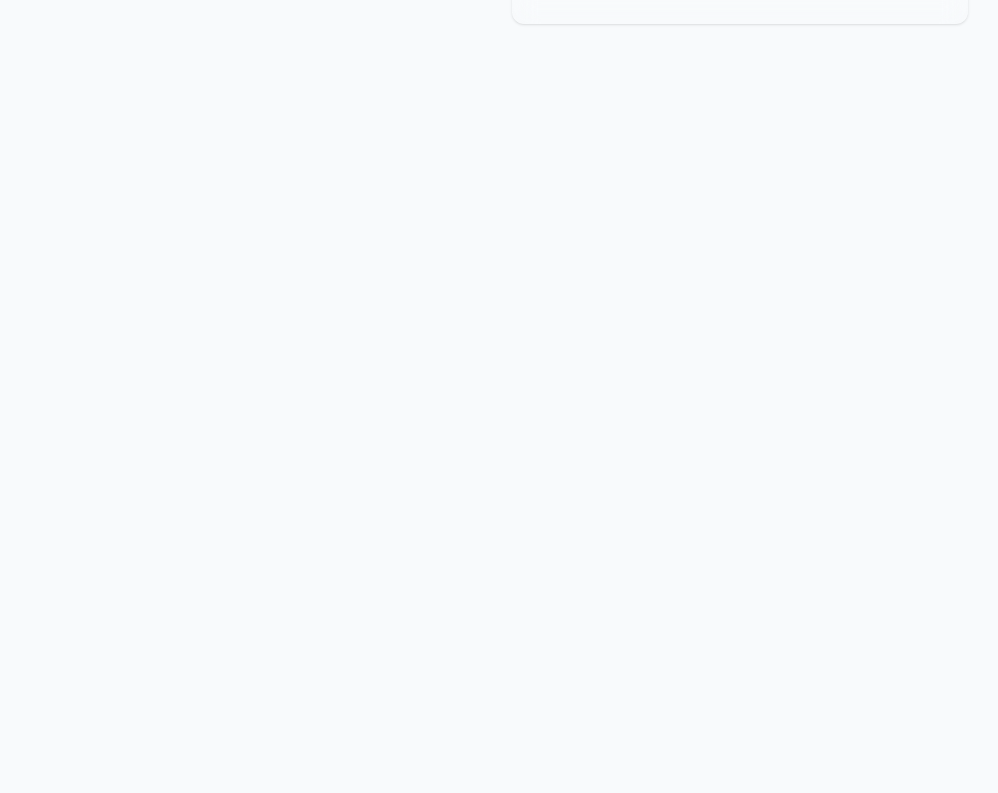
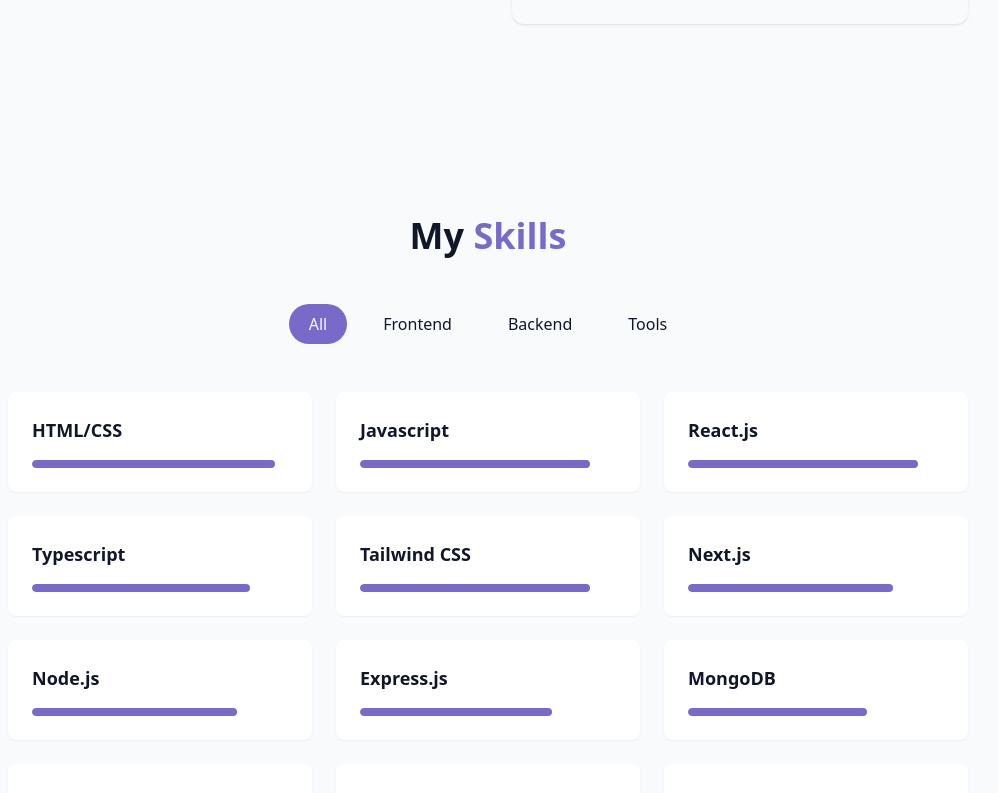
Before and after one commit to hanarfn/my-portfolio, a React (Vite) app: page / in a window 1280 px wide. Shown: the part 1380-2173 px from the top of the page, without its empty margins (152-1150 px from the left). Before the commit the page ends 1500 px from the top, so only its background shows below. Built offline with nearby package versions, Linux system fonts and the light colour scheme.

Commit message:
feat: add skills section

```diff
--- /dev/null
+++ b/src/components/SkillsSection.jsx
@@ -0,0 +1,82 @@
+import { useState } from "react";
+
+import { cn } from "../lib/utils";
+
+const skills = [
+    // Front-end
+    { name: "HTML/CSS", level: 95, category: "frontend" },
+    { name: "Javascript", level: 90, category: "frontend" },
+    { name: "React.js", level: 90, category: "frontend" },
+    { name: "Typescript", level: 85, category: "frontend" },
+    { name: "Tailwind CSS", level: 90, category: "frontend" },
+    { name: "Next.js", level: 80, category: "frontend" },
+
+    // Back-end
+    { name: "Node.js", level: 80, category: "backend" },
+    { name: "Express.js", level: 75, category: "backend" },
+    { name: "MongoDB", level: 70, category: "backend" },
+    { name: "PostgreSQL", level: 65, category: "backend" },
+    { name: "GraphQL", level: 60, category: "backend" },
+
+    // Tools
+    { name: "Git/Github", level: 90, category: "tools" },
+    { name: "Docker", level: 70, category: "tools" },
+    { name: "Figma", level: 85, category: "tools" },
+    { name: "VS Code", level: 95, category: "tools" },
+];
+
+const categories = ["all", "frontend", "backend", "tools"];
+
+export const SkillsSection = () => {
+    const [activeCategory, setActiveCategory] = useState("all");
+
+    const filteredSkills = skills.filter((skill) => activeCategory === "all" || skill.category === activeCategory);
+    return (
+        <section id="skills" className="py-24 px-24 relative bg-secondary/30">
+            <div className="container mx-auto max-w-5xl">
+                <h2 className="text-3xl md:text-4xl font-bold mb-12 text-center">
+                    My <span className="text-primary"> Skills</span>
+                </h2>
+
+                <div className="flex flex-wrap justify-center gap-4 mb-12">
+                    {categories.map((category, key) => (
+                        <button
+                            key={key}
+                            onClick={() => setActiveCategory(category)}
+                            className={cn(
+                                "px-5 py-2 rounded-full transition-colors duration-300 capitalize",
+                                activeCategory === category
+                                    ? "bg-primary text-primary-foreground"
+                                    : "bg-secondary/70 text-foreground hover:bg-secondary"
+                            )}
+                        >
+                            {category}
+                        </button>
+                    ))}
+                </div>
+
+                <div className="grid grid-cols-1 sm:grid-cols-2 lg:grid-cols-3 gap-6">
+                    {filteredSkills.map((skill, key) => (
+                        <div key={key} className="bg-card p-6 rounded-lg shadow-xs card-hover">
+                            <div className="text-left mb-4">
+                                <h3 className="font-semibold text-lg"> {skill.name}</h3>
+                            </div>
+                            <div className="w-full bg-secondary/50 h-2 rounded-full overflow-hidden">
+                                <div
+                                    className="bg-primary h-2 rounded-full origin-left animate-[grow_1.5s_ease-out]"
+                                    style={{ width: skill.level + "%" }}
+                                />
+
+                                <div className="text-right mt-1">
+                                    <span className="text-sm text-muted-foreground">
+                                        {skill.level}%
+                                    </span>
+                                </div>
+                            </div>
+                        </div>
+                    ))}
+                </div>
+            </div>
+        </section>
+    );
+};
--- a/src/pages/Home.jsx
+++ b/src/pages/Home.jsx
@@ -1,6 +1,7 @@
 import { AboutSection } from "../components/AboutSection";
 import { HeroSection } from "../components/HeroSection";
 import { Navbar } from "../components/Navbar";
+import { SkillsSection } from "../components/SkillsSection";
 import { StarBackground } from "../components/StarBackground";
 import { ThemeToggle } from "../components/ThemeToggle";
 
@@ -17,6 +18,7 @@
             <main>
                 <HeroSection />
                 <AboutSection />
+                <SkillsSection />
             </main>
             {/* Footer */}
         </div>
```
